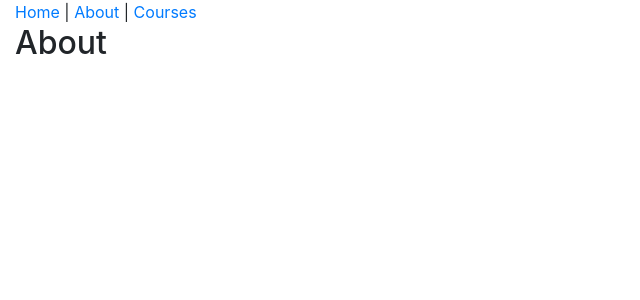
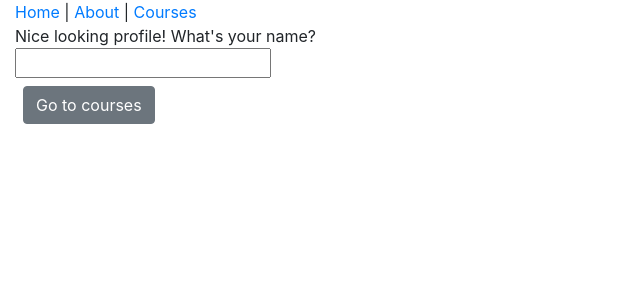
Before and after one commit to sharonisrael/ps-flux, a React (Create React App) app: page /about in a window 1280 px wide. Shown: the top 300 px of the page, without its empty margins (0-640 px from the left). Built offline with nearby package versions, Linux system fonts and the light colour scheme.

Commit message:
Link with Prompt

```diff
--- a/package.json
+++ b/package.json
@@ -9,6 +9,7 @@
     "bootstrap": "^4.3.1",
     "react": "^16.13.1",
     "react-dom": "^16.13.1",
+    "react-router-dom": "^5.2.0",
     "react-scripts": "3.4.3"
   },
   "scripts": {
--- a/src/App.js
+++ b/src/App.js
@@ -4,6 +4,8 @@ import AboutPage from "./components/AboutPage";
 import NavigationBar from "./components/NavigationBar";
 import CounterPage from "./components/CounterPage";
 import CoursesPage from "./components/CoursesPage";
+import PageNotFound from "./components/PageNotFound";
+import { Route, Switch } from "react-router-dom";
 
 // git test
 // git test2
@@ -12,23 +14,30 @@ import CoursesPage from "./components/CoursesPage";
 class App extends Component {
   state = {};
   render() {
-    // using {getPage()} the {} makes it be considered as a page
+    // Route takes 2 props : the path which declares the URL and the component to load when path url matches
+    // the exact is very important because otherwise / will be in all (/, /about and /courses)
     return (
       <div className="container-fluid">
         <NavigationBar />
-        {this.getPage()}
+        <Switch>
+          <Route path="/" exact component={CounterPage} />
+          <Route path="/about" component={AboutPage} />
+          <Route path="/courses" component={CoursesPage} />
+          <Route component={PageNotFound} />
+        </Switch>
       </div>
     );
-  }
 
-  getPage() {
-    if (window.location.pathname.endsWith("/about")) {
-      return <AboutPage />;
-    } else if (window.location.pathname.endsWith("/courses")) {
-      return <CoursesPage />;
-    } else {
-      return <CounterPage />;
-    }
+    // Route takes 2 props : the path which declares the URL and the component to load when path url matches
+    // the exact is very important because otherwise / will be in all (/, /about and /courses)
+    // return (
+    //   <div className="container-fluid">
+    //     <NavigationBar />
+    //     <Route path="/" exact component={CounterPage} />
+    //     <Route path="/about" component={AboutPage} />
+    //     <Route path="/courses" component={CoursesPage} />
+    //   </div>
+    // );
   }
 }
 
--- a/src/components/AboutPage.jsx
+++ b/src/components/AboutPage.jsx
@@ -1,9 +1,33 @@
 import React, { Component } from "react";
+import { Link } from "react-router-dom";
+import { Prompt } from "react-router-dom";
 
+// Prompt is good for Link objects. It's not good for Navigation bar
 class AboutPage extends Component {
-  state = {};
+  state = {
+    name: "",
+  };
   render() {
-    return <h2>About</h2>;
+    return (
+      <div>
+        <Prompt
+          when={!!this.state.name}
+          message={(location) =>
+            `Are you sure you want to go to ${location.pathname}`
+          }
+        />
+        <div>
+          <div>Nice looking profile! What's your name?</div>
+          <input
+            value={this.state.name}
+            onChange={(e) => this.setState({ name: e.target.value })}
+          />
+        </div>
+        <Link to="courses" className="btn btn-secondary m-2">
+          Go to courses
+        </Link>
+      </div>
+    );
   }
 }
 
--- a/src/components/CounterPage.jsx
+++ b/src/components/CounterPage.jsx
@@ -1,6 +1,7 @@
 // imrc in the shortcut
 import React, { Component } from "react";
 import CounterButton from "./CounterButton";
+import { Link } from "react-router-dom";
 
 // cc in the shortcut
 class Counter extends Component {
@@ -23,6 +24,9 @@ class Counter extends Component {
           onIncrement={this.handleIncrement}
           onDelete={this.handleDelete}
         />
+        <Link to="about" className="btn btn-secondary m-2">
+          About
+        </Link>
       </div>
     );
   }
--- /dev/null
+++ b/src/components/PageNotFound.jsx
@@ -0,0 +1,10 @@
+import React, { Component } from "react";
+
+class PageNotFound extends Component {
+  state = {};
+  render() {
+    return <h2>Counter Page not found</h2>;
+  }
+}
+
+export default PageNotFound;
--- a/src/index.js
+++ b/src/index.js
@@ -2,10 +2,13 @@ import React from "react";
 import ReactDOM from "react-dom";
 import "bootstrap/dist/css/bootstrap.css";
 import App from "./App";
+import { BrowserRouter as Router } from "react-router-dom";
 
 ReactDOM.render(
-  <React.StrictMode>
-    <App />
-  </React.StrictMode>,
+  <Router>
+    <React.StrictMode>
+      <App />
+    </React.StrictMode>
+  </Router>,
   document.getElementById("root")
 );
```
Also changed, not shown: 1 other file (tests, documents, lock files or other folders).
